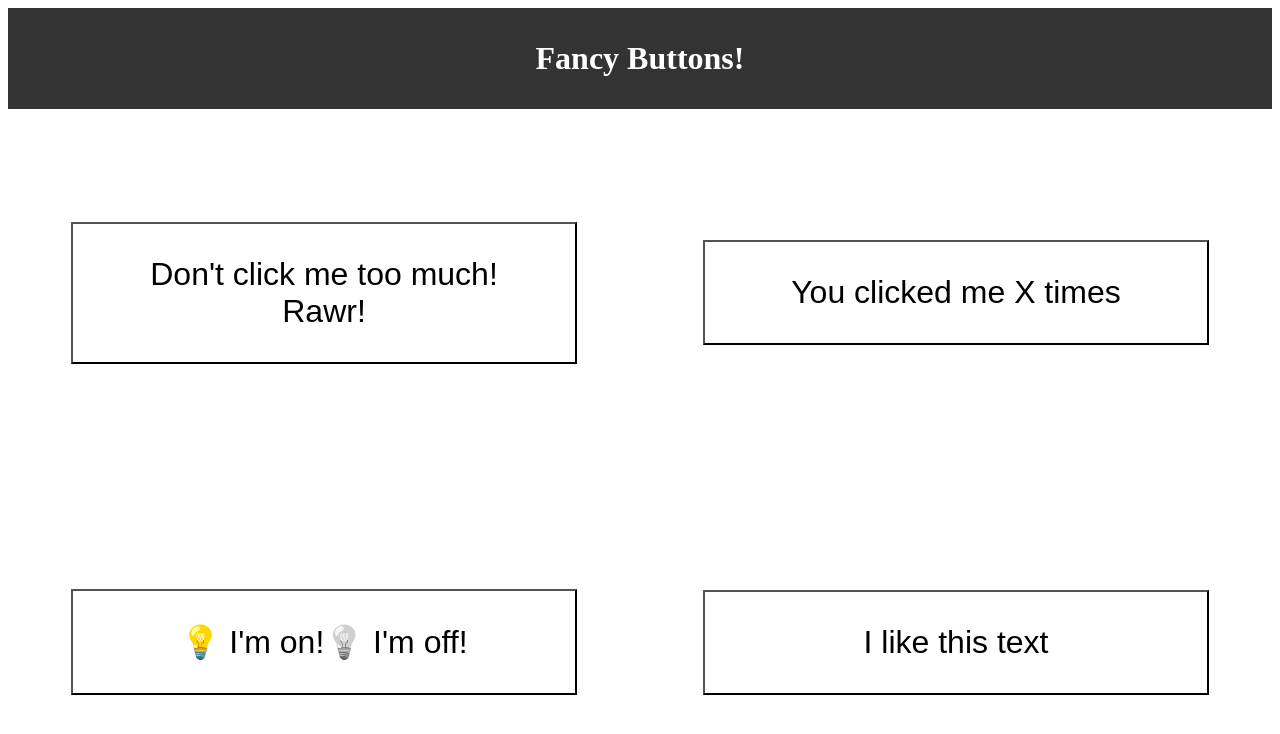
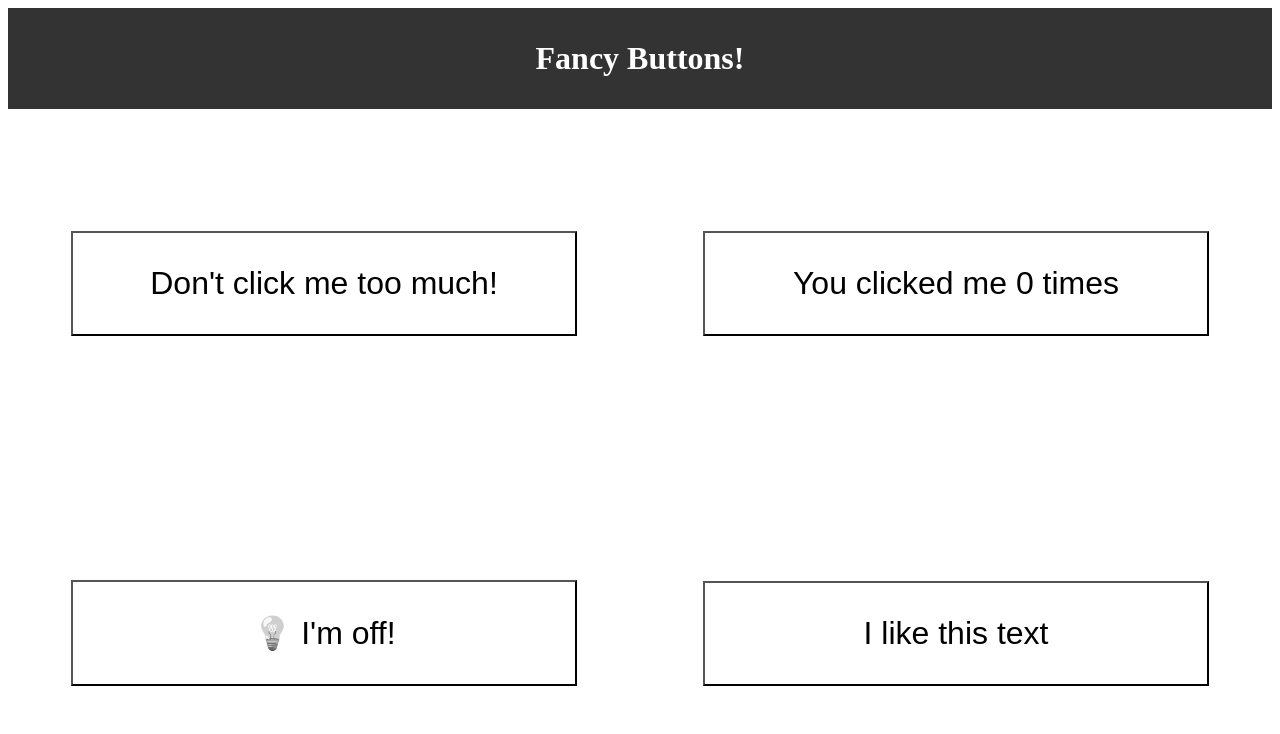
Before and after one commit to Junaydh/fancy-buttons, a React (Create React App) app: page / in a window 1280 px wide. Shown: the top 734 px of the page. Built offline with nearby package versions, Linux system fonts and the light colour scheme.

Commit message:
imported useState and add conditionals for each component

```diff
--- a/src/components/AngryButton.js
+++ b/src/components/AngryButton.js
@@ -1,10 +1,11 @@
-import React from 'react';
+import React, {useState} from 'react';
 
 function AngryButton() {
+  const [anger, setAnger] = useState(0);
   return (
-    <button className="AngryButton">
-      {/* If you have NOT reached the maximum */}<span>Don't click me too much! </span>
-      {/* If you HAVE reached the maximum */}<span>Rawr!</span>
+    <button style={{ backgroundColor: `rgba(255,0,0,${anger})` }} className="AngryButton">
+      {anger < 1 && <span>Don't click me too much! </span>}
+      {anger > 1 && <span>Rawr!</span>}
     </button>
   );
 }
--- a/src/components/CounterButton.js
+++ b/src/components/CounterButton.js
@@ -1,9 +1,10 @@
-import React from 'react';
+import React, {useState} from 'react';
 
 function CounterButton() {
+  const [clickAmount, setClickAmount] = useState(0);
   return (
     <button className="CounterButton">
-      You clicked me X times
+      You clicked me {clickAmount} times
     </button>
   );
 }
--- a/src/components/LightSwitchButton.js
+++ b/src/components/LightSwitchButton.js
@@ -1,10 +1,11 @@
-import React from 'react';
+import React, {useState} from 'react';
 
 function LightSwitchButton() {
+  const [light, setLight] = useState('off');
   return (
     <button className="LightSwitchButton">
-      {/* When the state is on */}<span className="on"><i>💡</i> I'm on!</span>
-      {/* When the state is off */}<span className="off"><i>💡</i> I'm off!</span>
+      {light === "on" && <span><i>💡</i> I'm on!</span>}
+      {light === "off" && <span className="off"><i>💡</i> I'm off!</span>}
     </button>
   );
 }
--- a/src/components/TextRepeaterButton.js
+++ b/src/components/TextRepeaterButton.js
@@ -1,9 +1,16 @@
-import React from 'react';
+import React, {useState} from 'react';
 
 function TextRepeaterButton() {
+  const [repetitions, setRepetitions] = useState(1);
+
+  const textArray = [];
+  for (let i = 0; i < repetitions; i++) {
+    textArray.push(<span key={i}>I like this text</span>);
+  }
+
   return (
     <button className="TextRepeaterButton">
-      <span>I like this text</span>
+      {textArray}
     </button>
   );
 }
```
